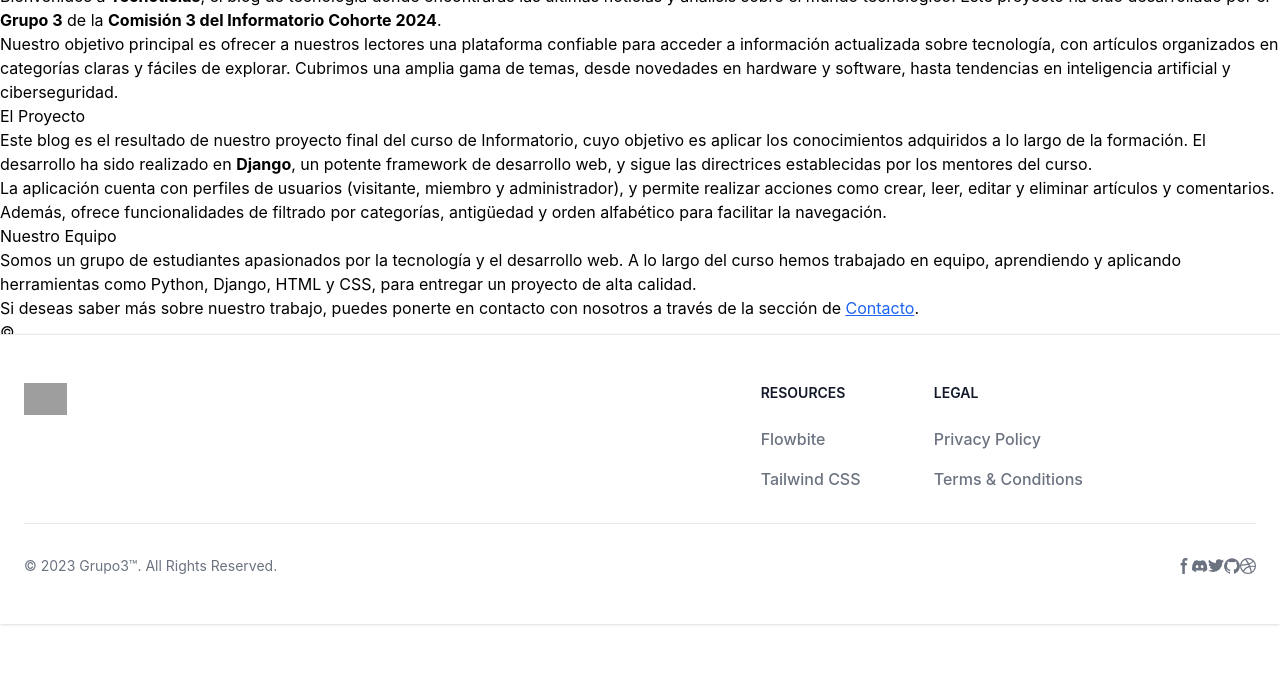
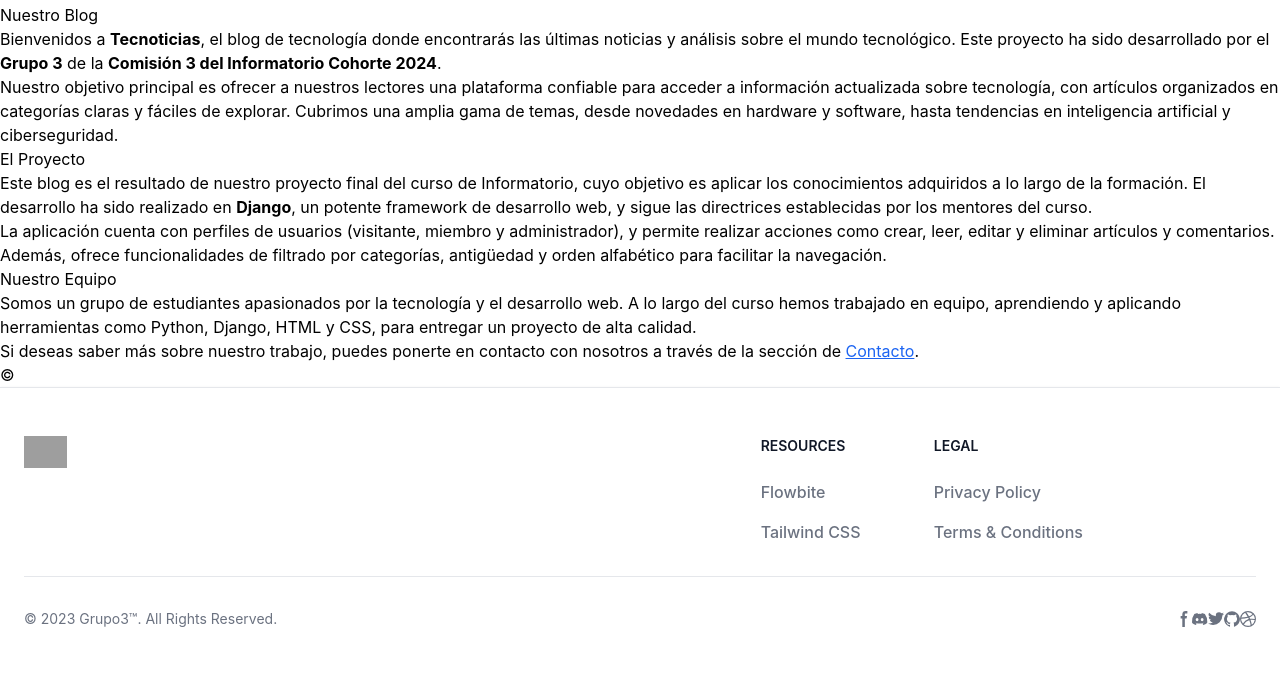
Before and after one commit to M0narc/django_news_app, a Django app: page /aboutus/ in a window 1280 px wide. Shown: the part 176-853 px from the top of the page. Before the commit the page ends 801 px from the top, so only its background shows below. Run offline with Django 5.2, Linux system fonts and the light colour scheme; some libraries are stand-ins or nearby versions; grey boxes are pictures that could not be loaded.

Commit message:
cambios footer y navbar

```diff
--- a/src/templates/base.html
+++ b/src/templates/base.html
@@ -16,7 +16,7 @@
     </header>
 
     <!-- Content Area -->
-    <div class="content" style="margin-bottom: 310px;">
+    <div class="content" style="margin-top: 155px;">
         {% block content %}
         <!-- Aquí va el contenido específico de cada página -->
         {% endblock %}
--- a/src/templates/footer/footer.html
+++ b/src/templates/footer/footer.html
@@ -1,6 +1,6 @@
 {% load static %}
-{% comment %} <footer class="relative left-0 w-full bg-white dark:bg-gray-900"> {% endcomment %}
-<footer class="fixed bottom-0 left-0 z-20 w-full p-4 bg-white border-t border-gray-200 shadow md:flex md:items-center md:justify-between md:p-6 dark:bg-gray-900 dark:border-gray-600">
+
+<footer class="left-0 z-20 w-full p-4 bg-white border-t border-gray-200 shadow md:flex md:items-center md:justify-between md:p-6 dark:bg-gray-900 dark:border-gray-600">
     <div class="mx-auto w-full max-w-screen-xl p-0 py-6 lg:py-8">
         <div class="md:flex md:justify-between">
           <div class="mb-6 md:mb-0">
--- a/src/templates/navbar/navbar.html
+++ b/src/templates/navbar/navbar.html
@@ -1,5 +1,5 @@
 {% load static %}
-<nav class="bg-white border-gray-200 dark:bg-gray-900">
+<nav class="fixed top-0 bg-white border-gray-200 dark:bg-gray-900">
     <div class="max-w-screen-xl flex flex-wrap items-center justify-between mx-auto p-4">
     <a href="/" class="flex items-center space-x-3 rtl:space-x-reverse">
       <img src="{% static 'images/logocontexto.png' %}" class="h-20 w-auto align-middle" alt="Tecnoticias Logo" />
```
